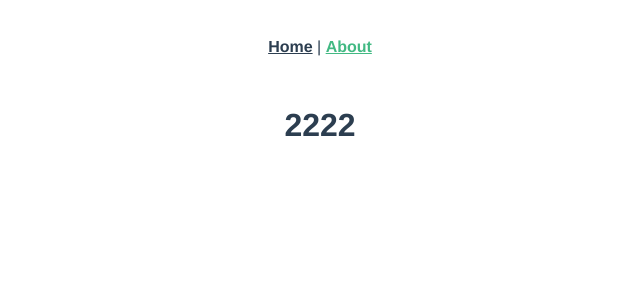
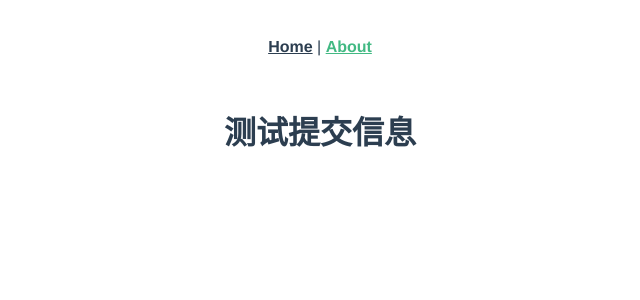
Before and after one commit to 533wusaisai/vue-commit, a Vue app: page /about in a window 1280 px wide. Shown: the top 300 px of the page, without its empty margins (320-960 px from the left). Built offline with nearby package versions, Linux system fonts and the light colour scheme.

Commit message:
fix: 文件修改44

```diff
--- a/src/views/About.vue
+++ b/src/views/About.vue
@@ -1,5 +1,5 @@
 <template>
   <div class="about">
-    <h1>2222</h1>
+    <h1>测试提交信息</h1>
   </div>
 </template>
```
